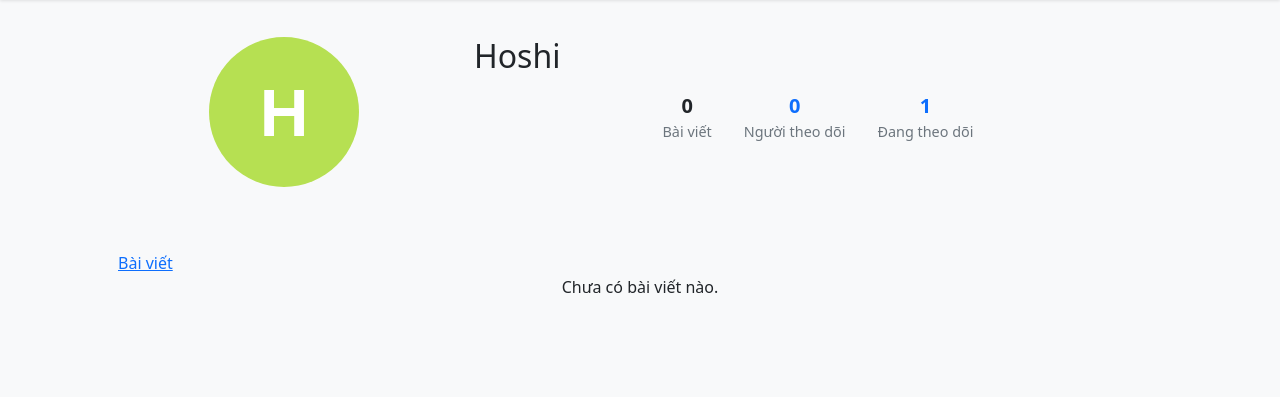
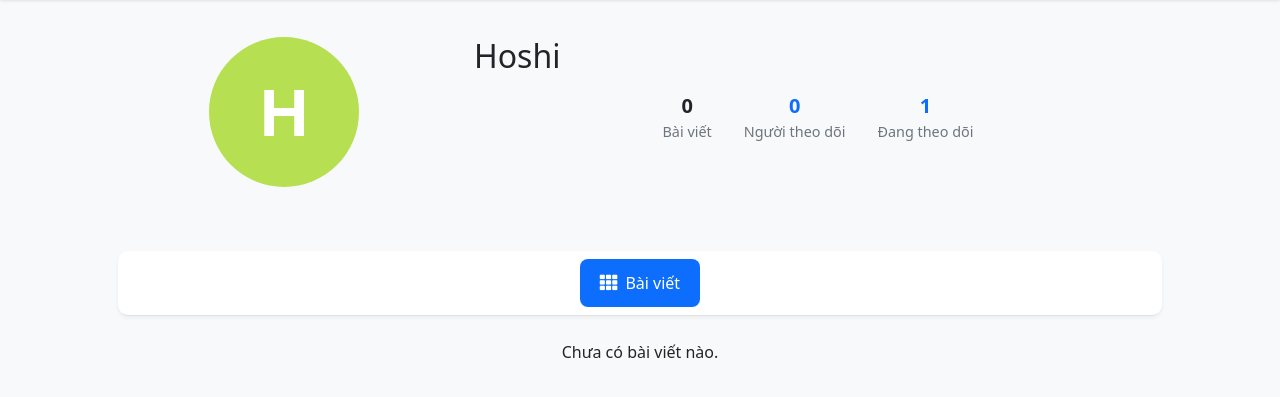
Before and after one commit to quangminh159/hoshi_v2, a Django app: page /users/Hoshi/ in a window 1280 px wide. Shown: the part 59-456 px from the top of the page. Run offline with Django 5.2, Linux system fonts and the light colour scheme; data comes from the database, SQL or seed files in the repository; both versions use the stored data as it was after the commit; parts of the project's set-up code (start-up, migrations or seed data) failed here and were passed over; some libraries are stand-ins or nearby versions.

Commit message:
update 21/05/2025 v2

```diff
--- a/accounts/views.py
+++ b/accounts/views.py
@@ -32,7 +32,9 @@ User = get_user_model()
 def profile(request, username):
     user = get_object_or_404(User, username=username)
     is_own_profile = request.user == user
-    is_saved_posts = request.GET.get('tab') == 'saved'
+    tab = request.GET.get('tab', '')
+    is_saved_posts = tab == 'saved'
+    is_shared_posts = tab == 'shared'
     is_following = False
 
     # Kiểm tra xem người dùng có bị chặn không
@@ -63,6 +65,20 @@ def profile(request, username):
             'media',
             Prefetch('comments', queryset=Comment.objects.filter(parent__isnull=True).select_related('author'))
         ).select_related('author')
+    elif is_shared_posts and is_own_profile:
+        # Lấy các bài viết gốc mà người dùng đã chia sẻ
+        shared_posts = Post.objects.filter(
+            author=user,
+            shared_from__isnull=False
+        ).values_list('shared_from_id', flat=True)
+
+        # Lấy các bài viết gốc
+        posts = Post.objects.filter(
+            id__in=shared_posts
+        ).prefetch_related(
+            'media',
+            Prefetch('comments', queryset=Comment.objects.filter(parent__isnull=True).select_related('author'))
+        ).select_related('author')
     else:
         # Logic hiện tại cho các bài viết của người dùng
         posts = Post.objects.filter(author=user).prefetch_related(
@@ -87,6 +103,7 @@ def profile(request, username):
         'posts': page_obj,
         'is_own_profile': is_own_profile,
         'is_saved_posts': is_saved_posts,
+        'is_shared_posts': is_shared_posts,
         # followers: những người đang theo dõi tài khoản này
         'followers_count': user.get_followers_count(),
         # following: những người mà tài khoản này đang theo dõi
@@ -354,6 +371,8 @@ def get_suggestions(request):
 def api_load_profile_posts(request, username):
     """API endpoint để tải thêm bài viết cho trang cá nhân với cuộn vô hạn"""
     page_number = request.GET.get('page', 1)
+    tab = request.GET.get('tab', '')
+
     try:
         page_number = int(page_number)
     except ValueError:
@@ -376,8 +395,22 @@ def api_load_profile_posts(request, username):
             'has_next': False
         })
 
-    # Lấy bài viết của người dùng
-    posts = user.posts.all().order_by('-created_at')
+    # Xác định loại bài viết cần lấy dựa vào tab
+    if tab == 'saved' and request.user == user:
+        # Lấy các bài viết đã lưu
+        saved_posts = SavedPost.objects.filter(user=user).values_list('post_id', flat=True)
+        posts = Post.objects.filter(id__in=saved_posts).order_by('-created_at')
+    elif tab == 'shared' and request.user == user:
+        # Lấy các bài viết gốc đã được chia sẻ
+        shared_posts = Post.objects.filter(
+            author=user,
+            shared_from__isnull=False
+        ).values_list('shared_from_id', flat=True)
+
+        posts = Post.objects.filter(id__in=shared_posts).order_by('-created_at')
+    else:
+        # Lấy bài viết của người dùng
+        posts = user.posts.all().order_by('-created_at')
 
     # Phân trang
     posts_per_page = 6  # Số bài viết mỗi trang
@@ -402,6 +435,9 @@ def api_load_profile_posts(request, username):
                 'order': media.order
             })
 
+        # Kiểm tra xem bài viết có phải là bài đã chia sẻ không
+        is_shared = tab == 'shared'
+
         posts_data.append({
             'id': post.id,
             'caption': post.caption,
@@ -412,6 +448,7 @@ def api_load_profile_posts(request, username):
             'is_liked': post.post_likes.filter(user=request.user).exists(),
             'media': media_files,
             'disable_comments': post.disable_comments,
+            'is_shared': is_shared
         })
 
     return JsonResponse({
--- a/templates/accounts/profile.html
+++ b/templates/accounts/profile.html
@@ -200,6 +200,85 @@
         right: 1rem;
         top: 1rem;
     }
+
+    .shared-indicator {
+        position: absolute;
+        top: 0.5rem;
+        left: 0.5rem;
+        background-color: rgba(0, 123, 255, 0.8);
+        color: white;
+        padding: 0.2rem 0.5rem;
+        border-radius: 3px;
+        font-size: 0.8rem;
+    }
+
+    /* Thiết kế mới cho tab điều hướng */
+    .profile-tabs {
+        display: flex;
+        justify-content: center;
+        border-bottom: 1px solid #dee2e6;
+        margin-bottom: 1.5rem;
+        background-color: #fff;
+        box-shadow: 0 2px 4px rgba(0,0,0,0.05);
+        border-radius: 10px;
+        padding: 0.5rem;
+    }
+
+    .profile-tabs .tab {
+        display: flex;
+        align-items: center;
+        justify-content: center;
+        color: #495057;
+        text-decoration: none;
+        padding: 0.75rem 1.25rem;
+        border-radius: 8px;
+        font-weight: 500;
+        transition: all 0.2s ease;
+        margin: 0 0.25rem;
+        min-width: 120px;
+    }
+
+    .profile-tabs .tab i {
+        margin-right: 0.5rem;
+        font-size: 1.1rem;
+    }
+
+    .profile-tabs .tab:hover {
+        background-color: rgba(0, 123, 255, 0.1);
+        color: #0d6efd;
+    }
+
+    .profile-tabs .tab.active {
+        background-color: #0d6efd;
+        color: white;
+    }
+
+    /* Thiết kế cho phân trang */
+    .pagination {
+        display: flex;
+        justify-content: center;
+        margin-top: 2rem;
+        gap: 0.5rem;
+    }
+
+    .pagination a, .pagination span {
+        padding: 0.5rem 1rem;
+        border-radius: 5px;
+        text-decoration: none;
+        background-color: #fff;
+        border: 1px solid #dee2e6;
+        color: #495057;
+        transition: all 0.2s ease;
+    }
+
+    .pagination a:hover {
+        background-color: #e9ecef;
+    }
+
+    /* Hiệu ứng nổi cho các card */
+    .profile-tabs, .post-grid {
+        transition: transform 0.3s ease, box-shadow 0.3s ease;
+    }
 </style>
 {% endblock %}
 
@@ -335,10 +414,18 @@
         <div class="col-12">
             <div class="profile-tabs">
                 <a href="{% url 'accounts:profile' username=profile_user.username %}"
-                   class="tab {% if not is_saved_posts %}active{% endif %}">Bài viết</a>
+                   class="tab {% if not is_saved_posts and not is_shared_posts %}active{% endif %}">
+                    <i class="fas fa-th"></i> Bài viết
+                </a>
                 {% if is_own_profile %}
                 <a href="{% url 'accounts:profile' username=profile_user.username %}?tab=saved"
-                   class="tab {% if is_saved_posts %}active{% endif %}">Đã lưu</a>
+                   class="tab {% if is_saved_posts %}active{% endif %}">
+                    <i class="fas fa-bookmark"></i> Đã lưu
+                </a>
+                <a href="{% url 'accounts:profile' username=profile_user.username %}?tab=shared"
+                   class="tab {% if is_shared_posts %}active{% endif %}">
+                    <i class="fas fa-share-alt"></i> Đã chia sẻ
+                </a>
                 {% endif %}
             </div>
         </div>
@@ -383,8 +470,17 @@
                                 <div class="post-stats">
                                     <span><i class="fas fa-heart"></i>{{ post.likes_count }}</span>
                                     <span><i class="fas fa-comment"></i>{{ post.comments_count }}</span>
+                                    {% if is_shared_posts %}
+                                    <span><i class="fas fa-share"></i>Đã chia sẻ</span>
+                                    {% endif %}
                                 </div>
                             </div>
+
+                            {% if is_shared_posts %}
+                            <div class="shared-indicator">
+                                <i class="fas fa-share-alt"></i>
+                            </div>
+                            {% endif %}
                         </a>
                     {% endfor %}
                 </div>
@@ -393,13 +489,13 @@
                 {% if is_paginated %}
                     <div class="pagination">
                         {% if page_obj.has_previous %}
-                            <a href="?page={{ page_obj.previous_page_number }}{% if is_saved_posts %}&tab=saved{% endif %}">Trang trước</a>
+                            <a href="?page={{ page_obj.previous_page_number }}{% if is_saved_posts %}&tab=saved{% elif is_shared_posts %}&tab=shared{% endif %}">Trang trước</a>
                         {% endif %}
 
                         <span>Trang {{ page_obj.number }} / {{ page_obj.paginator.num_pages }}</span>
 
                         {% if page_obj.has_next %}
-                            <a href="?page={{ page_obj.next_page_number }}{% if is_saved_posts %}&tab=saved{% endif %}">Trang sau</a>
+                            <a href="?page={{ page_obj.next_page_number }}{% if is_saved_posts %}&tab=saved{% elif is_shared_posts %}&tab=shared{% endif %}">Trang sau</a>
                         {% endif %}
                     </div>
                 {% endif %}
@@ -407,6 +503,8 @@
                 <div class="no-posts text-center">
                     {% if is_saved_posts and is_own_profile %}
                         <p>Bạn chưa lưu bài viết nào.</p>
+                    {% elif is_shared_posts and is_own_profile %}
+                        <p>Bạn chưa chia sẻ bài viết nào trên tường của mình.</p>
                     {% else %}
                         <p>Chưa có bài viết nào.</p>
                     {% endif %}
@@ -496,8 +594,12 @@ function loadMorePosts() {
     // Increment page counter
     currentPage++;
 
-    // Sửa đường dẫn API cho đúng với URL pattern trong accounts/urls.py
-    fetch(`/users/api/${profileUsername}/posts/?page=${currentPage}`)
+    // Lấy tham số tab hiện tại từ URL
+    const urlParams = new URLSearchParams(window.location.search);
+    const currentTab = urlParams.get('tab') || 'posts';
+
+    // Sửa đường dẫn API cho đúng với URL pattern và tab hiện tại
+    fetch(`/users/api/${profileUsername}/posts/?page=${currentPage}&tab=${currentTab}`)
         .then(response => response.json())
         .then(data => {
             // Update hasMoreContent flag
@@ -562,15 +664,27 @@ function createPostElement(post) {
     }
     postTypeHtml += '</div>';
 
+    // Kiểm tra nếu đang ở tab shared
+    const urlParams = new URLSearchParams(window.location.search);
+    const isSharedTab = urlParams.get('tab') === 'shared';
+
     // Overlay with stats
     const overlayHtml = `
         <a href="/posts/${post.id}/" class="post-overlay hover-overlay opacity-0">
             <div class="post-stats">
                 <span><i class="fas fa-heart"></i> ${post.likes_count}</span>
                 <span><i class="fas fa-comment"></i> ${post.comments_count}</span>
+                ${isSharedTab ? '<span><i class="fas fa-share"></i> Đã chia sẻ</span>' : ''}
             </div>
         </a>
     `;
+
+    // Shared indicator nếu đang ở tab đã chia sẻ
+    const sharedIndicatorHtml = isSharedTab ? `
+        <div class="shared-indicator">
+            <i class="fas fa-share-alt"></i>
+        </div>
+    ` : '';
 
     // Actions buttons - chỉ hiển thị trên trang cá nhân của người dùng
     let actionsHtml = '';
@@ -587,7 +701,7 @@ function createPostElement(post) {
         `;
     }
 
-    postElement.innerHTML = mediaHtml + overlayHtml + postTypeHtml + actionsHtml;
+    postElement.innerHTML = mediaHtml + overlayHtml + postTypeHtml + sharedIndicatorHtml + actionsHtml;
     return postElement;
 }
 
```
Also changed, not shown: db.sqlite3.
